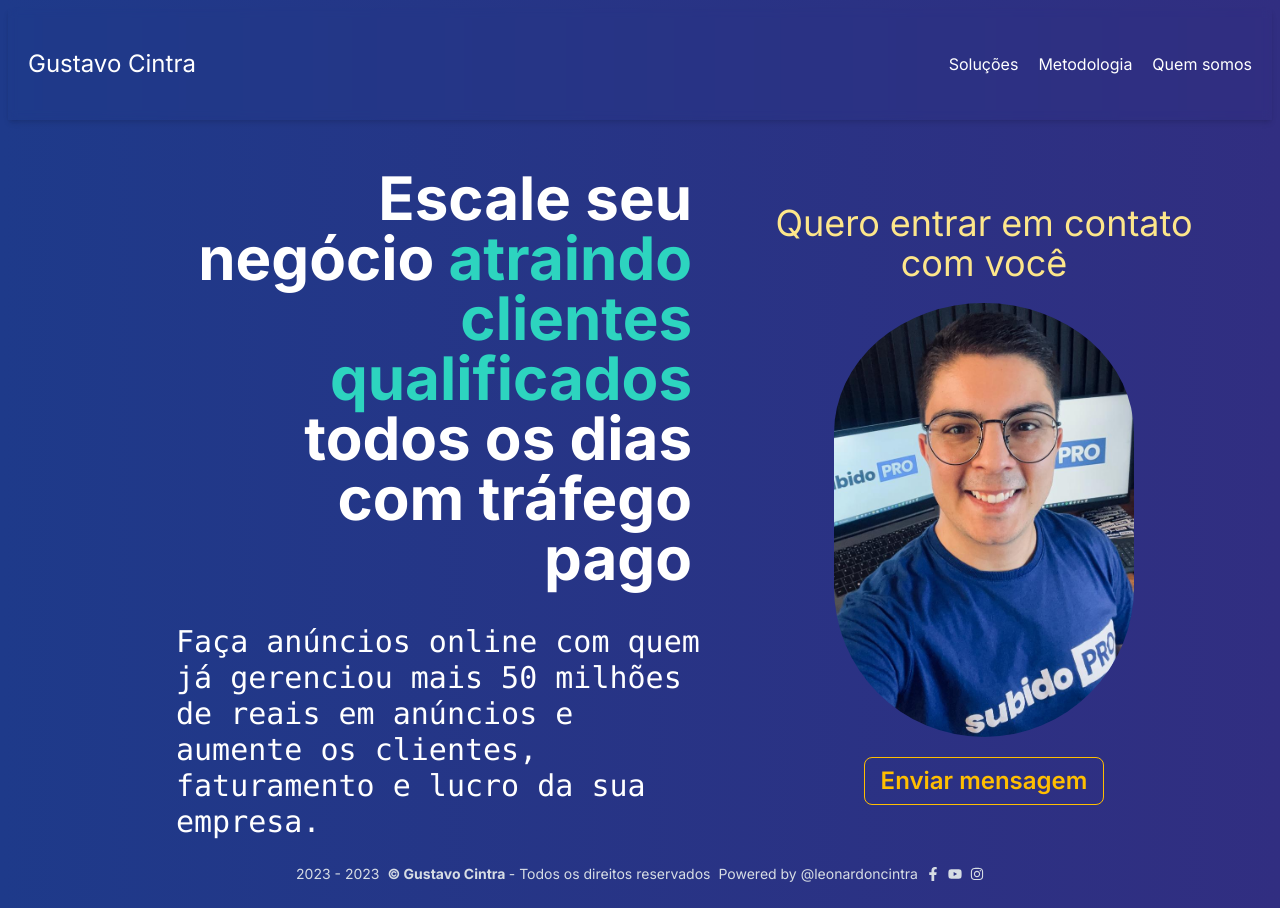
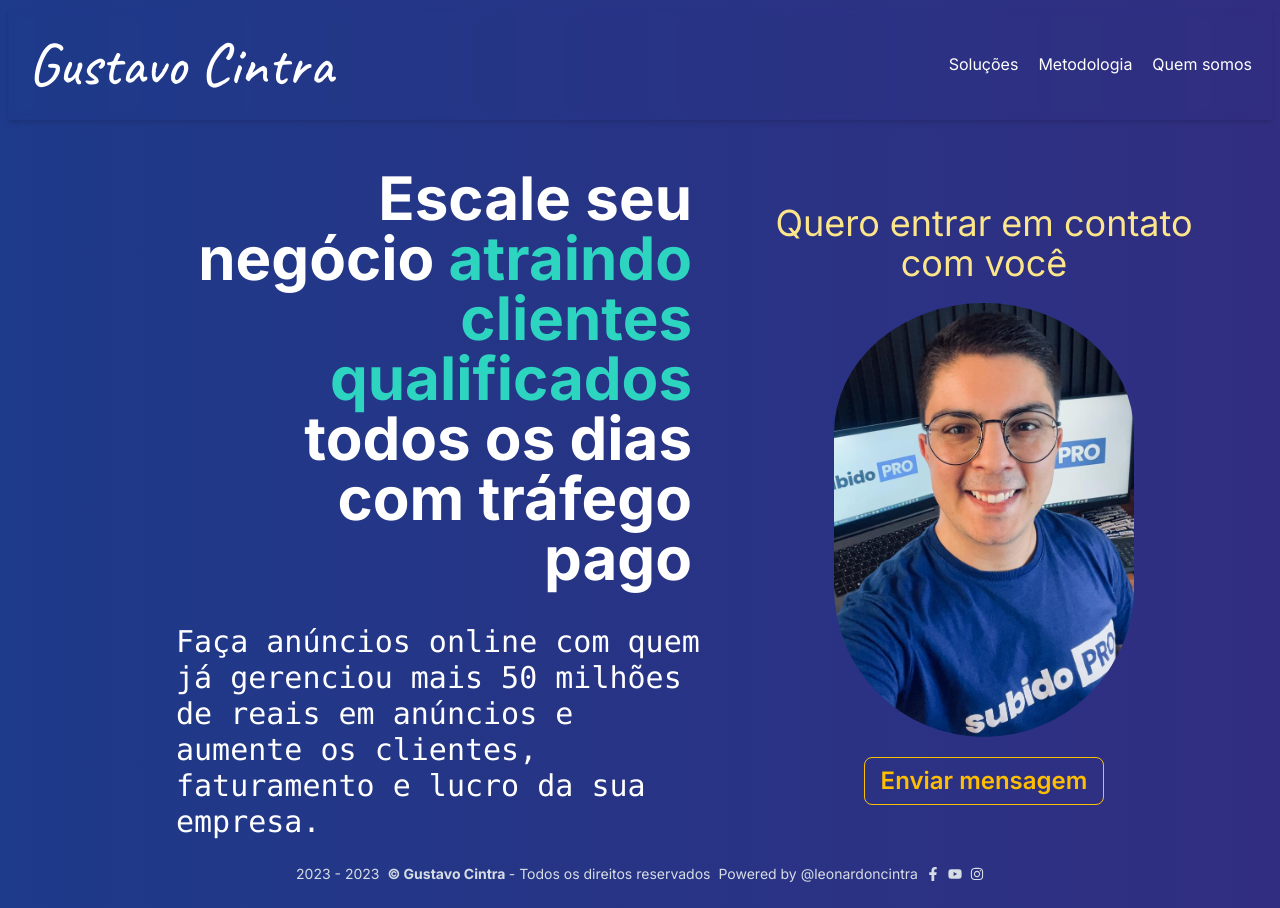
Before and after one commit to leonardocintra/landingpage, a Next.js app: page / in a window 1280 px wide. Built offline with nearby package versions, Linux system fonts and the light colour scheme.

Commit message:
🧑‍💻 font google

```diff
--- a/src/app/components/NavHeader.tsx
+++ b/src/app/components/NavHeader.tsx
@@ -8,7 +8,7 @@ export default function NavHeader() {
       <div className="w-full backdrop-blur-sm">
         <div className="relative z-1 h-16 mx-auto py-14 px-5 max-w-7xl flex items-center justify-between text-white">
           <Link
-            className="text-2xl hover:text-cyan-400 transition-colors text-center"
+            className="text-3xl sm:text-6xl hover:text-cyan-400 transition-colors text-center font-Caveat"
             href=""
           >
             Gustavo Cintra
--- a/src/app/globals.css
+++ b/src/app/globals.css
@@ -1,3 +1,5 @@
+@import url('https://fonts.googleapis.com/css2?family=Caveat:wght@500&display=swap');
+
 @tailwind base;
 @tailwind components;
 @tailwind utilities;
--- a/tailwind.config.ts
+++ b/tailwind.config.ts
@@ -13,6 +13,9 @@ const config: Config = {
         'gradient-conic':
           'conic-gradient(from 180deg at 50% 50%, var(--tw-gradient-stops))',
       },
+      fontFamily: {
+        Caveat: ['Caveat']
+      }
     },
   },
   plugins: [require("daisyui")],
```
